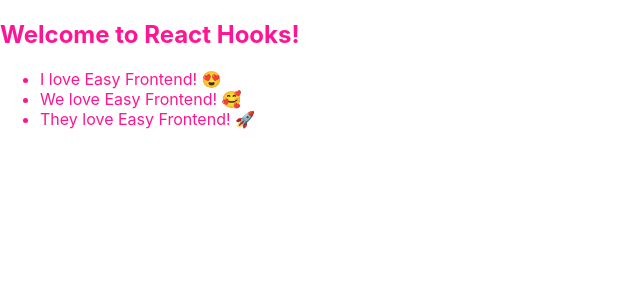
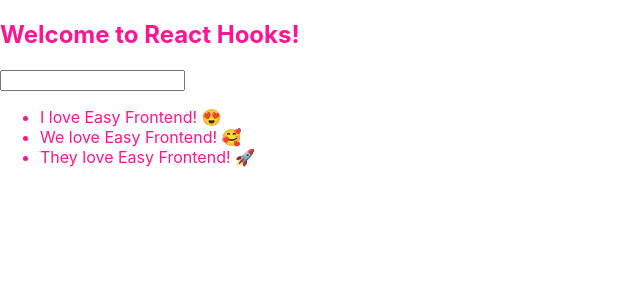
Before and after one commit to haiphamdev/react-hooks-basic, a React (Create React App) app: page / in a window 1280 px wide. Shown: the top 300 px of the page, without its empty margins (0-640 px from the left). Built offline with nearby package versions, Linux system fonts and the light colour scheme.

Commit message:
Add feature todo form

```diff
--- a/src/App.js
+++ b/src/App.js
@@ -1,6 +1,7 @@
 import React, { useState } from "react";
 import "./App.scss";
 import ColorBox from "./components/ColorBox";
+import TodoForm from "./components/TodoForm";
 import TodoList from "./components/TodoList";
 
 function App() {
@@ -20,9 +21,23 @@
     setTodoList(newTodoList);
   };
 
+  const handleTodoFormSubmit = (formValues) => {
+    // console.log("Form submit: ", formValues);
+    // add new todo to current todo list
+    const newTodo = {
+      id: todoList.length + 1,
+      ...formValues,
+    };
+    const newTodoList = [...todoList];
+    newTodoList.push(newTodo);
+
+    setTodoList(newTodoList);
+  };
+
   return (
     <div className="app">
       <h2>Welcome to React Hooks!</h2>
+      <TodoForm onSubmit={handleTodoFormSubmit} />
       <TodoList todos={todoList} onTodoClick={handleTodoClick} />
     </div>
   );
--- /dev/null
+++ b/src/components/TodoForm/index.jsx
@@ -0,0 +1,34 @@
+import React, { useState } from "react";
+import PropTypes from "prop-types";
+
+TodoForm.propTypes = {
+  onSubmit: PropTypes.func,
+};
+
+function TodoForm({ onSubmit = null }) {
+  const [value, setValue] = useState("");
+
+  const handleValueChange = (e) => {
+    setValue(e.target.value);
+  };
+
+  const handleSubmit = (e) => {
+    e.preventDefault();
+    if (!onSubmit) return;
+
+    const formValues = {
+      title: value,
+    };
+    onSubmit(formValues);
+
+    setValue("");
+  };
+
+  return (
+    <form onSubmit={handleSubmit}>
+      <input type="text" value={value} onChange={handleValueChange} />
+    </form>
+  );
+}
+
+export default TodoForm;
```
